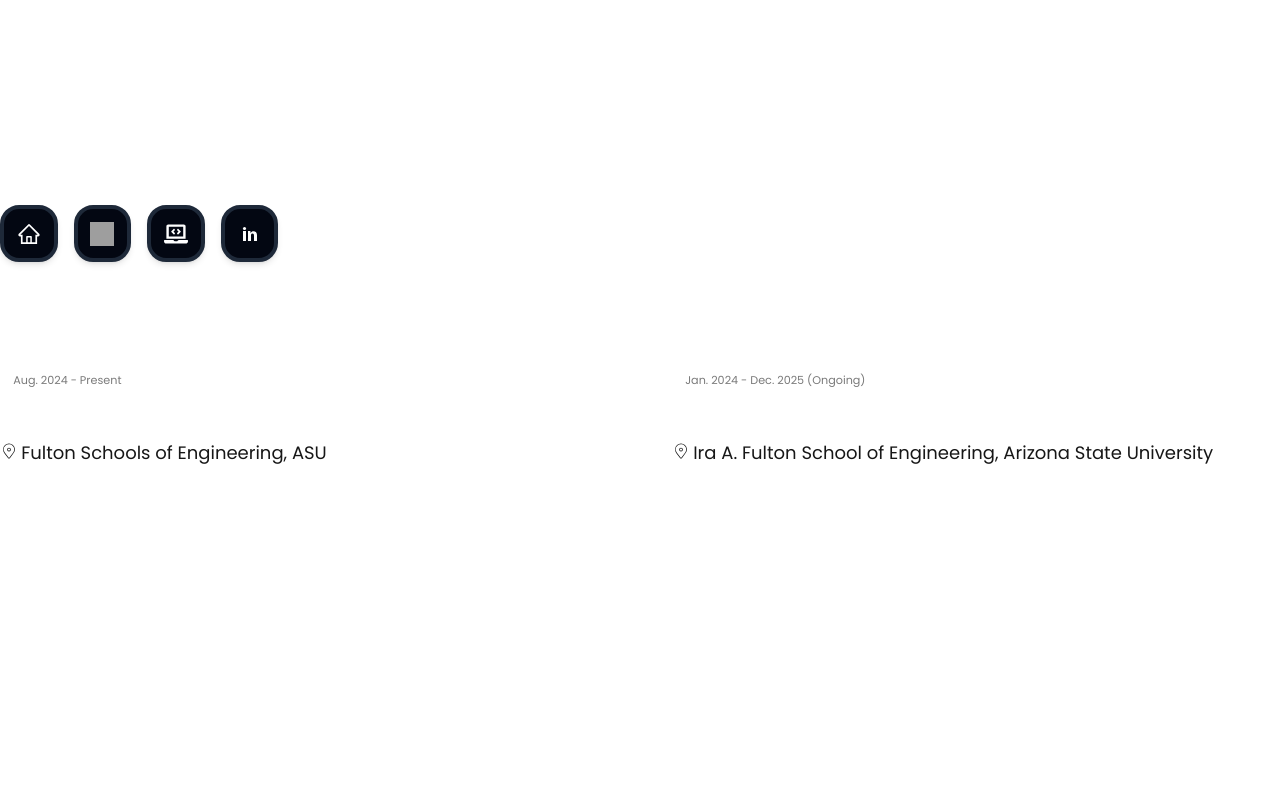
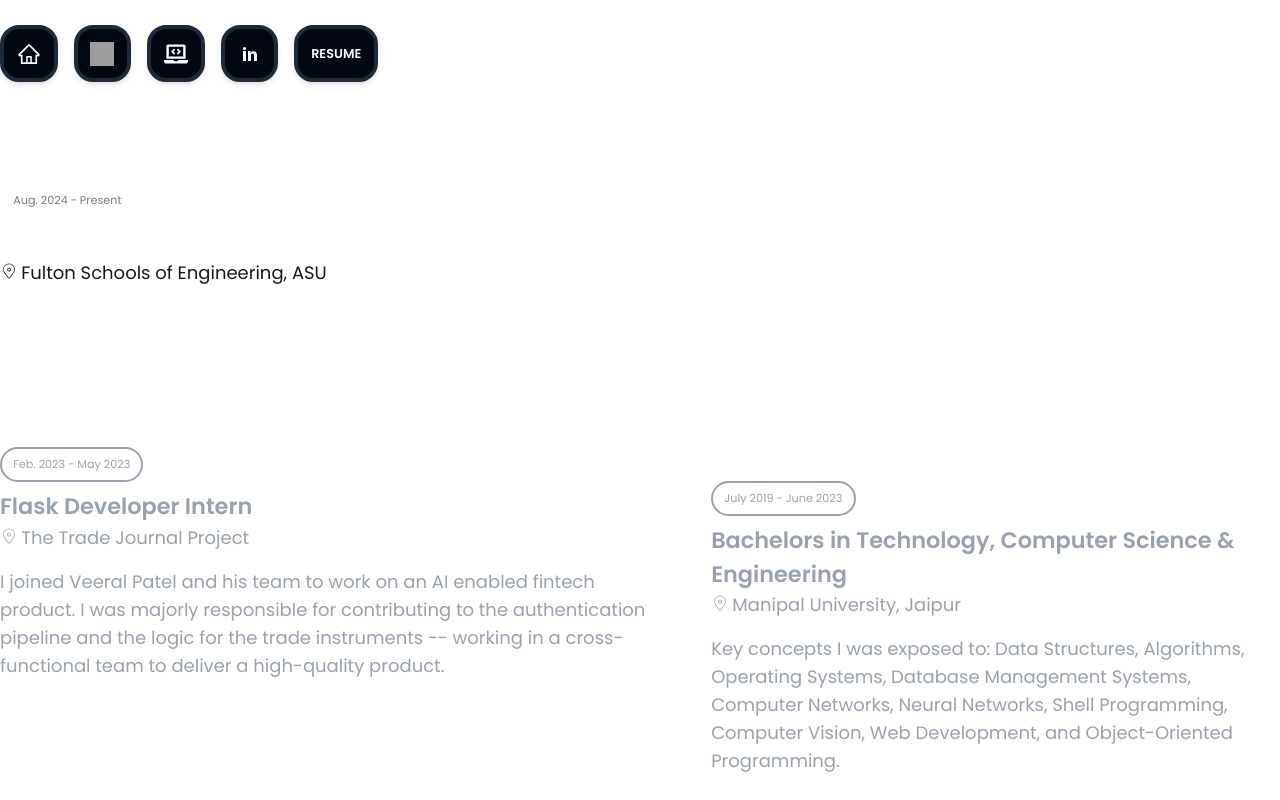
Before and after one commit to rkhatta1/rkhatta1, a Next.js app: page /rkhatta1/work in a window 1280 px wide. Built offline with nearby package versions, Linux system fonts and the light colour scheme; grey boxes are pictures that could not be loaded.

Commit message:
Added the content in the work page. Also updated the cardSmall component for the resume.

```diff
--- a/package.json
+++ b/package.json
@@ -10,6 +10,7 @@
   },
   "dependencies": {
     "next": "15.2.0",
+    "raajveerk-frontend": "file:",
     "react": "^19.0.0",
     "react-dom": "^19.0.0",
     "react-icons": "^5.5.0"
--- a/src/app/components/CardSmall.jsx
+++ b/src/app/components/CardSmall.jsx
@@ -24,15 +24,18 @@
     whichIcon = <TiSocialLinkedin className="h-[1.5rem] w-[1.5rem] text-white" />;
   } else if (typeOf === "home") {
     whichIcon = <AiOutlineHome className="h-[1.5rem] w-[1.5rem] text-white" />;
+  } else if (typeOf === "resume") {
+    whichIcon = <div className="uppercase text-[0.8rem] h-[1.5rem] font-semibold text-white flex items-center justify-center text-center">Resume</div>;
   }
 
   // Card content without the Link wrapper
   const CardContent = () => (
     <div
       className={`parentDivRef group flex flex-col items-center justify-center space-y-[1.8rem] bg-gray-950 border-[0.3rem] p-[0.8rem] border-gray-800 rounded-[1.2rem] shadow-md overflow-hidden transform transition duration-300 ${border} ${bg} cursor-pointer`}
+      onClick={typeOf === "resume" ? handleDownload : undefined}
     >
       {/* Image Section */}
-      <div className="items-center align-middle mx-auto">
+      <div className="items-center align-middle mx-auto flex">
         {typeOf === 'image' ? (
           <Image
             src={imageSrc}
@@ -56,8 +59,21 @@
   // Import the transition context
   const { handleNavigation } = React.useContext(TransitionContext);
 
+  const handleDownload = (e) => {
+    e.stopPropagation(); // Prevent any parent onClick handlers from triggering
+
+    // Create a link element
+    const link = document.createElement('a');
+    link.href = 'https://arizonastateu-my.sharepoint.com/:b:/g/personal/rkhatta1_sundevils_asu_edu/EXo5hRjEZ8NMpTm8yZpk7OwBUTIaksmIaMl_chu015vpoA?e=DGDXvI'; // Path to your resume PDF in the public folder
+    link.download = 'RaajveerKhattar-Resume.pdf'; // Name for the downloaded file
+    link.target = '_blank'; // Open in new tab
+    document.body.appendChild(link);
+    link.click();
+    document.body.removeChild(link);
+  };
+
   // If link is "#" or empty, don't make it navigable
-  if (link === "#" || !link) {
+  if (link === "#" || !link || typeOf === "resume") {
     return <CardContent />;
   }
 
--- a/src/app/work/page.jsx
+++ b/src/app/work/page.jsx
@@ -61,8 +61,16 @@
                 typeOf="social"
               />
               </div>
+              <div style={getAnimationStyle(0.2)}>
+              <CardSmall
+                link="/socials"
+                bg="hover:bg-[#1e4b39]"
+                border="hover:border-gray-600"
+                typeOf="resume"
+              />
+              </div>
           </div>
-        <div className='siblingsContainer w-full flex flex-row justify-center space-x-[4rem]'>
+        <div className='siblingsContainer w-full flex flex-row justify-center space-x-[4rem] cursor-default'>
           <div className='workContainer flex flex-col space-y-[2rem] items-start align-middle'>
             <div className='text-3xl font-bold text-start text-white underline' style={getAnimationStyle(0.2)}>Work Experience</div>
             <div className='workItem flex flex-col space-y-[0.5rem]' style={getAnimationStyle(0.25)}>
@@ -73,22 +81,46 @@
                 <div className='workTitle text-[1.4rem] font-semibold text-white'>Multimedia Services Assistant, Part Time</div>
                 <div className='text-lg flex flex-row'><span className='font-semibold mt-[0.2rem]'><CiLocationOn /></span><span className='ml-[0.2rem]'>Fulton Schools of Engineering, ASU</span></div>
                 <div className='workDescription text-lg text-white mt-[1rem]'>
-                  I am a software engineer with a passion for creating web applications. I have experience with React, Node.js, and MongoDB. I am always looking for new opportunities to learn and grow as a developer.
+                  I work at the Lecture Capture Studios @LTH as a student worker to assist faculty and staff with the recording and production of multimedia content. I also help with the maintenance of as well as troubleshooting the studio equipment and the multimedia content for online courses.
+                </div>
+              </div>
+            </div>
+            <div className='workItemPrev text-gray-400 flex flex-col space-y-[0.5rem] group' style={getAnimationStyle(0.25)}>
+              <div className='self-start px-[0.7rem] py-[0.45rem] flex items-center text-[0.7rem] border-gray-400 border-2 rounded-full group-hover:border-white group-hover:text-white transition duration-300'>
+                Feb. 2023 - May 2023
+              </div>
+              <div className='workContent flex flex-col text-start group-hover:text-white' style={{...getAnimationStyle(0.3), transition: `${getAnimationStyle(0).transition}, color 0.3s ease`}}>
+                <div className='workTitle text-[1.4rem] font-semibold '>Flask Developer Intern</div>
+                <div className='text-lg flex flex-row'><span className='font-semibold mt-[0.2rem]'><CiLocationOn /></span><span className='ml-[0.2rem]'>The Trade Journal Project</span></div>
+                <div className='workDescription text-lg  mt-[1rem]'>
+                  I joined Veeral Patel and his team to work on an AI enabled fintech product. I was majorly responsible for contributing to the authentication pipeline and the logic for the trade instruments -- working in a cross-functional team to deliver a high-quality product.
                 </div>
               </div>
             </div>
           </div>
           <div className='workContainer flex flex-col space-y-[2rem] items-start align-middle'>
             <div className='text-3xl font-bold text-start text-white underline' style={getAnimationStyle(0.4)}>Education</div>
-            <div className='workItem flex flex-col space-y-[0.5rem]' style={getAnimationStyle(0.45)}>
+            <div className='workItem flex flex-col space-y-[0.5rem] text-white' style={getAnimationStyle(0.45)}>
               <div className='self-start px-[0.7rem] py-[0.45rem] flex items-center text-[0.7rem] border-white border-2 rounded-full transition animate-pulse' style={{ animationDuration: '4s' }}>
                 Jan. 2024 - Dec. 2025 (Ongoing)
               </div>
               <div className='workContent flex flex-col text-start' style={getAnimationStyle(0.5)}>
-                <div className='workTitle text-[1.4rem] font-semibold text-white'>Masters in Science, Computer Software Engineering</div>
+                <div className='workTitle text-[1.4rem] font-semibold'>Masters in Science, Computer Software Engineering</div>
                 <div className='text-lg flex flex-row'><span className='font-semibold mt-[0.2rem]'><CiLocationOn /></span><span className='ml-[0.2rem]'>Ira A. Fulton School of Engineering, Arizona State University</span></div>
-                <div className='workDescription text-lg text-white mt-[1rem]'>
-                  I am a software engineer with a passion for creating web applications. I have experience with React, Node.js, and MongoDB. I am always looking for new opportunities to learn and grow as a developer.
+                <div className='workDescription text-lg mt-[1rem]'>
+                  Areas of interest: Advanced Data Structures, Software Design, Software Architecture, Continous Integration, Deployment, and Delivery, Workflow Automation, Big Data, Cloud Computing and Large Language Models.
+                </div>
+              </div>
+            </div>
+            <div className='workItemPrev flex flex-col space-y-[0.5rem] text-gray-400 group' style={getAnimationStyle(0.45)}>
+              <div className='self-start px-[0.7rem] py-[0.45rem] flex items-center text-[0.7rem] border-gray-400 border-2 rounded-full group-hover:border-white group-hover:text-white transition duration-300'>
+                July 2019 - June 2023
+              </div>
+              <div className='workContent flex flex-col text-start group-hover:text-white' style={{...getAnimationStyle(0.5), transition: `${getAnimationStyle(0).transition}, color 0.3s ease`}}>
+                <div className='workTitle text-[1.4rem] font-semibold'>Bachelors in Technology, Computer Science & Engineering</div>
+                <div className='text-lg flex flex-row'><span className='font-semibold mt-[0.2rem]'><CiLocationOn /></span><span className='ml-[0.2rem]'>Manipal University, Jaipur</span></div>
+                <div className='workDescription text-lg mt-[1rem]'>
+                  Key concepts I was exposed to: Data Structures, Algorithms, Operating Systems, Database Management Systems, Computer Networks, Neural Networks, Shell Programming, Computer Vision, Web Development, and Object-Oriented Programming.
                 </div>
               </div>
             </div>
```
Also changed, not shown: 1 other file (tests, documents, lock files or other folders).
